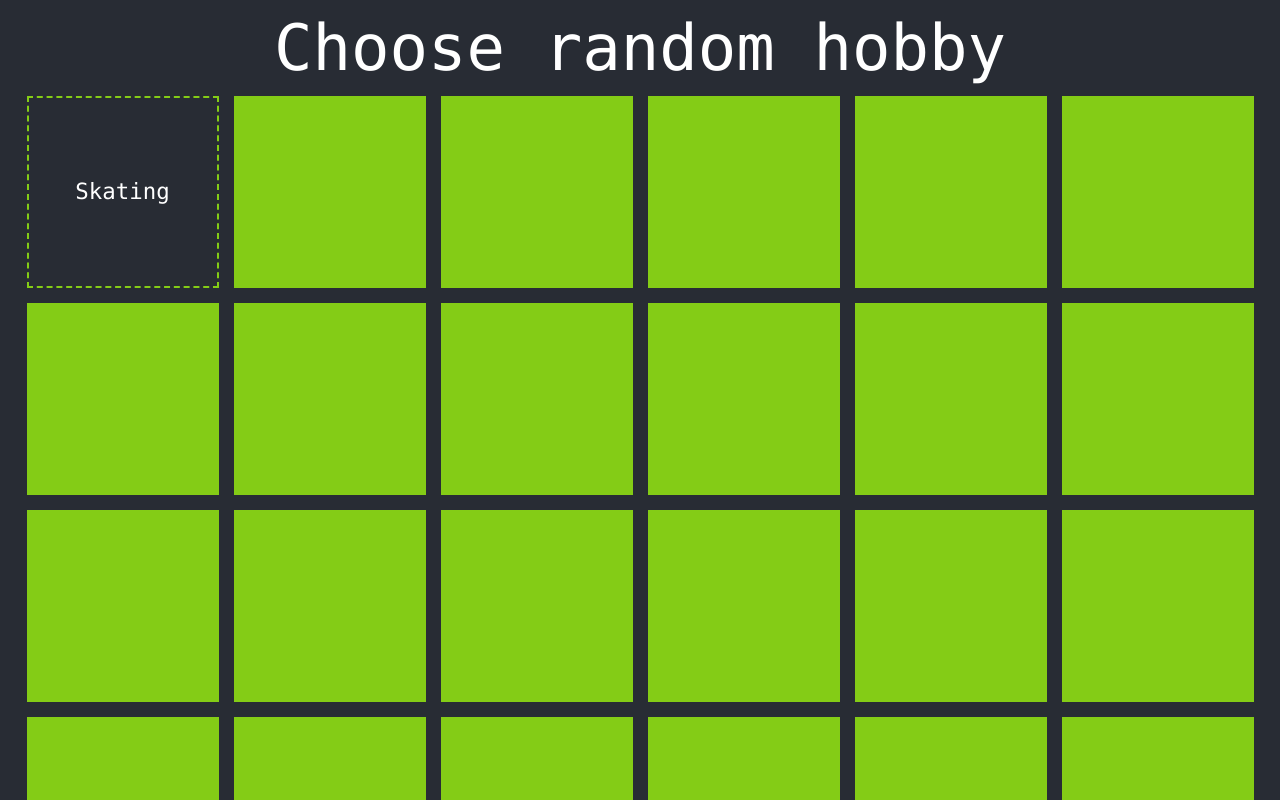
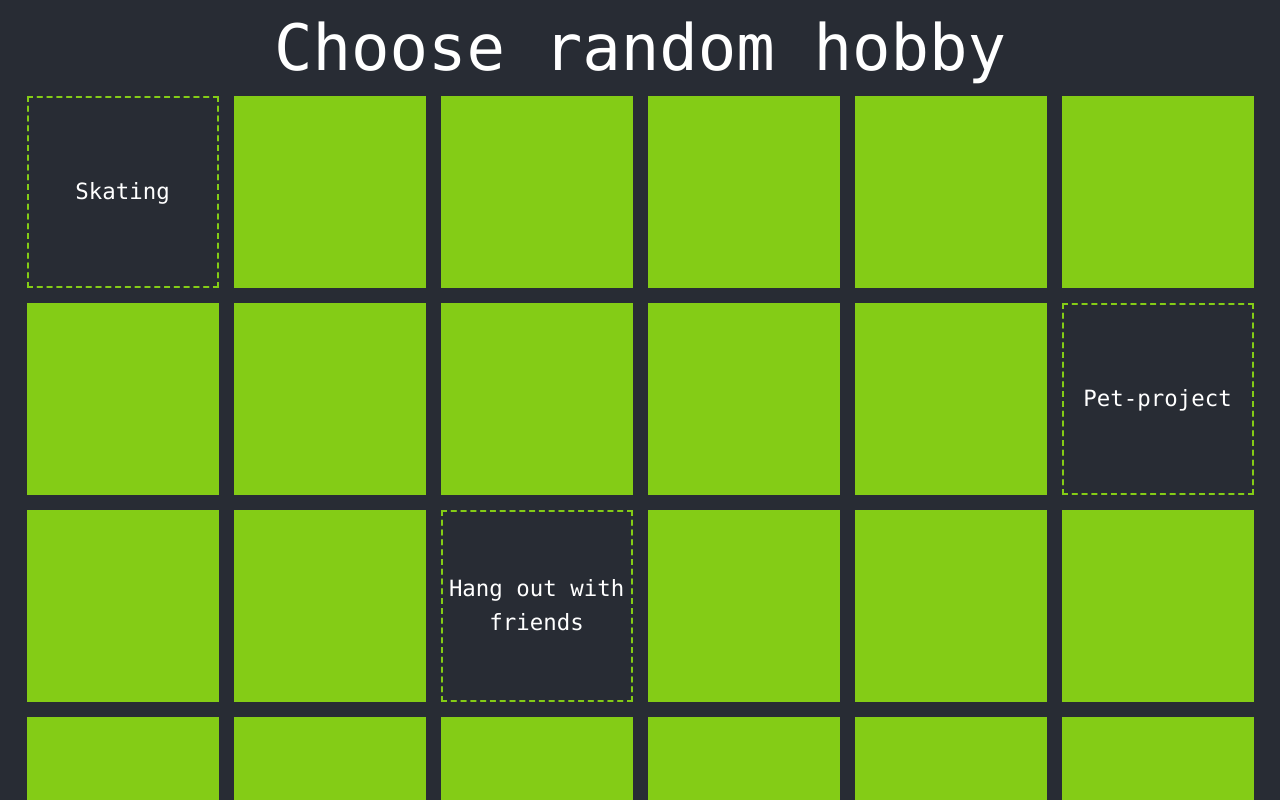
Before and after one commit to SashaGraves/random-hobby, a React (Create React App) app: page / in a window 1280 px wide. Shown: the top 800 px of the page. Built offline with nearby package versions, Linux system fonts and the light colour scheme.

Commit message:
CR fixes

```diff
--- a/src/constants.js
+++ b/src/constants.js
@@ -10,18 +10,18 @@ export const hobbies = {
   'Singing': false,
   'Dancing': false,
   'Gaming': false,
-  'Pet-project': false,
+  'Pet-project': true,
   'Yachting': false,
   'Animation': false,
-  'Hang out with friends': false,
+  'Hang out with friends': true,
   'Street-art': false,
   'Slackline': false,
-  'Roller-scates': false,
+  'Roller-skates': false,
   'Via Ferrata': false,
   'Camping': false,
   'Woodworking': false,
   'Gardening': false,
-  'Self-sustained terrarium': false,
+  'Self-sustaining terrarium': false,
   'DIY Postcards': false,
   'Yoga': false,
   'Rope Park': false,
```
